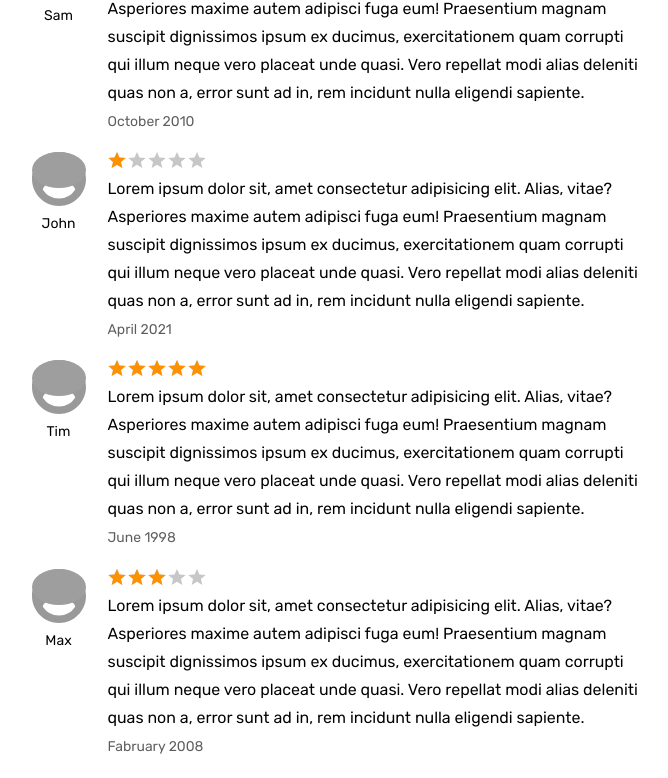
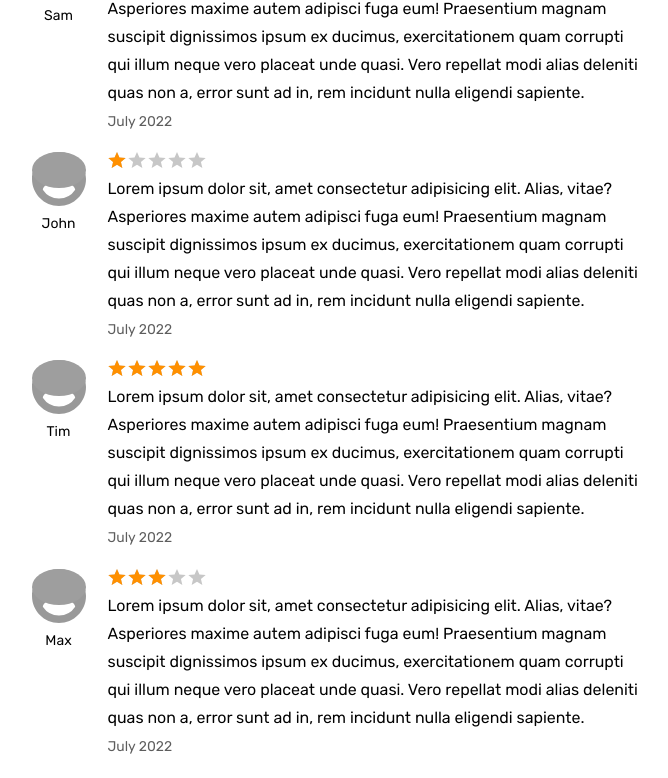
Before and after one commit to timkooo/2041637-six-cities-10, a React (Create React App) app in the folder project/: page /offer/4 in a window 1280 px wide. Shown: the part 1978-2756 px from the top of the page, without its empty margins (302-970 px from the left). Built offline with nearby package versions, Linux system fonts and the light colour scheme; grey boxes are pictures that could not be loaded.

Commit message:
доработан компонент сортировки

```diff
--- a/project/src/components/review/review.tsx
+++ b/project/src/components/review/review.tsx
@@ -1,6 +1,6 @@
 import { FC } from 'react';
 import { Comment } from '../../types/comment';
-import { getRating, convertDate } from '../../utils';
+import { getRating, formatDateDisplayValue, formatDateAttribute } from '../../utils';
 
 type ReviewProps = {
   review: Comment;
@@ -28,8 +28,8 @@ export const Review: FC<ReviewProps> = ({ review }) => (
         </div>
       </div>
       <p className="reviews__text">{review.comment}</p>
-      <time className="reviews__time" dateTime={convertDate(review.date)}>
-        {review.date}
+      <time className="reviews__time" dateTime={formatDateAttribute(review.date)}>
+        {formatDateDisplayValue(review.date)}
       </time>
     </div>
   </li>
--- a/project/src/components/sorting/option.tsx
+++ b/project/src/components/sorting/option.tsx
@@ -13,22 +13,22 @@ export const Option: FC<OptionProps> = ({
   sortingType,
   handleOptionsVisibility,
 }) => {
-  const [isPressed, setIsPressed] = useState(false);
+  const [isSortingTypeSelected, setisSortingTypeSelected] = useState(false);
   const dispatch = useAppDispatch();
 
-  if (currentSorting !== sortingType && isPressed) {
-    setIsPressed(false);
+  if (currentSorting !== sortingType && isSortingTypeSelected) {
+    setisSortingTypeSelected(false);
   }
 
   let optionClass = 'places__option';
-  if (isPressed) {
+  if (isSortingTypeSelected) {
     optionClass += ' places__option--active';
   }
 
   const sortHandler = (type: string) => {
     if (currentSorting !== sortingType) {
       dispatch(changeSorting(type));
-      setIsPressed((prevState) => !prevState);
+      setisSortingTypeSelected((prevState) => !prevState);
     }
     handleOptionsVisibility(false);
   };
--- a/project/src/components/sorting/sorting.tsx
+++ b/project/src/components/sorting/sorting.tsx
@@ -7,14 +7,16 @@ type SortingProps = {
 };
 
 export const Sorting: FC<SortingProps> = ({ currentSorting }) => {
-  const [isSortingTypeShown, setIsSortingTypeShown] = useState(false);
+  const [isSortMenuVisible, setIsSortMenuVisible] = useState(false);
+
+  const toggleSortMenu = () => setIsSortMenuVisible((prevState) => !prevState);
 
   return (
     <form className="places__sorting" action="#" method="get">
       <span className="places__sorting-caption">Sort by</span>
       <span
         className="places__sorting-type"
-        onClick={() => setIsSortingTypeShown((prevState) => !prevState)}
+        onClick={toggleSortMenu}
         tabIndex={0}
       >
         {currentSorting}
@@ -24,7 +26,7 @@ export const Sorting: FC<SortingProps> = ({ currentSorting }) => {
       </span>
       <ul
         className={`places__options places__options--custom ${
-          isSortingTypeShown && 'places__options--opened'
+          isSortMenuVisible && 'places__options--opened'
         }`}
       >
         {Object.entries(SortingTypes).map(([name, value]) => (
@@ -32,7 +34,7 @@ export const Sorting: FC<SortingProps> = ({ currentSorting }) => {
             key={value.toString()}
             currentSorting={currentSorting}
             sortingType={value}
-            handleOptionsVisibility={setIsSortingTypeShown}
+            handleOptionsVisibility={toggleSortMenu}
           />
         ))}
       </ul>
--- a/project/src/mocks/reviews.ts
+++ b/project/src/mocks/reviews.ts
@@ -4,7 +4,7 @@ export const reviews: Comment[] = [
   {
     comment:
       'Lorem ipsum dolor sit, amet consectetur adipisicing elit. Alias, vitae? Asperiores maxime autem adipisci fuga eum! Praesentium magnam suscipit dignissimos ipsum ex ducimus, exercitationem quam corrupti qui illum neque vero placeat unde quasi. Vero repellat modi alias deleniti quas non a, error sunt ad in, rem incidunt nulla eligendi sapiente.',
-    date: 'April 2021',
+    date: 'Sat Jul 30 2022 11:43:49 GMT+0300 (Москва, стандартное время)',
     id: 1,
     rating: 4,
     user: {
@@ -17,7 +17,7 @@ export const reviews: Comment[] = [
   {
     comment:
       'Lorem ipsum dolor sit, amet consectetur adipisicing elit. Alias, vitae? Asperiores maxime autem adipisci fuga eum! Praesentium magnam suscipit dignissimos ipsum ex ducimus, exercitationem quam corrupti qui illum neque vero placeat unde quasi. Vero repellat modi alias deleniti quas non a, error sunt ad in, rem incidunt nulla eligendi sapiente.',
-    date: 'October 2010',
+    date: 'Sat Jul 30 2022 11:43:49 GMT+0300 (Москва, стандартное время)',
     id: 2,
     rating: 3,
     user: {
@@ -30,7 +30,7 @@ export const reviews: Comment[] = [
   {
     comment:
       'Lorem ipsum dolor sit, amet consectetur adipisicing elit. Alias, vitae? Asperiores maxime autem adipisci fuga eum! Praesentium magnam suscipit dignissimos ipsum ex ducimus, exercitationem quam corrupti qui illum neque vero placeat unde quasi. Vero repellat modi alias deleniti quas non a, error sunt ad in, rem incidunt nulla eligendi sapiente.',
-    date: 'April 2021',
+    date: 'Sat Jul 30 2022 11:43:49 GMT+0300 (Москва, стандартное время)',
     id: 3,
     rating: 1,
     user: {
@@ -43,7 +43,7 @@ export const reviews: Comment[] = [
   {
     comment:
       'Lorem ipsum dolor sit, amet consectetur adipisicing elit. Alias, vitae? Asperiores maxime autem adipisci fuga eum! Praesentium magnam suscipit dignissimos ipsum ex ducimus, exercitationem quam corrupti qui illum neque vero placeat unde quasi. Vero repellat modi alias deleniti quas non a, error sunt ad in, rem incidunt nulla eligendi sapiente.',
-    date: 'June 1998',
+    date: 'Sat Jul 30 2022 11:43:49 GMT+0300 (Москва, стандартное время)',
     id: 4,
     rating: 5,
     user: {
@@ -56,7 +56,7 @@ export const reviews: Comment[] = [
   {
     comment:
       'Lorem ipsum dolor sit, amet consectetur adipisicing elit. Alias, vitae? Asperiores maxime autem adipisci fuga eum! Praesentium magnam suscipit dignissimos ipsum ex ducimus, exercitationem quam corrupti qui illum neque vero placeat unde quasi. Vero repellat modi alias deleniti quas non a, error sunt ad in, rem incidunt nulla eligendi sapiente.',
-    date: 'Fabruary 2008',
+    date: 'Sat Jul 30 2022 11:43:49 GMT+0300 (Москва, стандартное время)',
     id: 5,
     rating: 3,
     user: {
--- a/project/src/utils.ts
+++ b/project/src/utils.ts
@@ -1,29 +1,29 @@
 import { Hotel } from './types/hotel';
 
-const monthToNumber: Record<string, string> = {
-  'January' : '01',
-  'Fabruary' : '02',
-  'March' : '03',
-  'April' : '04',
-  'May' : '05',
-  'June' : '06',
-  'July' : '07',
-  'August' : '08',
-  'September' : '09',
-  'October' : '10',
-  'November' : '11',
-  'December' : '12',
-};
+// const monthToNumber: Record<string, string> = {
+//   'January' : '01',
+//   'Fabruary' : '02',
+//   'March' : '03',
+//   'April' : '04',
+//   'May' : '05',
+//   'June' : '06',
+//   'July' : '07',
+//   'August' : '08',
+//   'September' : '09',
+//   'October' : '10',
+//   'November' : '11',
+//   'December' : '12',
+// };
 
 export const getRating = (rating : number) : string => `${rating / 5 * 100}%`;
 
 export const getPlacesByCity = (city: string, places: Hotel[]) => places.filter((place) => place.city.name === city);
 
-export const convertDate = (date : string) => {
-  const reg = RegExp('^([a-zA-Z]+)\\s+([0-9]+)$');
-  const params = reg.exec(date);
-  return params ? `${params[2]}-${monthToNumber[params[1]]}` : '';
-};
+// export const convertDate = (date : string) => {
+//   const reg = RegExp('^([a-zA-Z]+)\\s+([0-9]+)$');
+//   const params = reg.exec(date);
+//   return params ? `${params[2]}-${monthToNumber[params[1]]}` : '';
+// };
 
 export const sortPriceLowToHigh = (placeA: Hotel, placeB: Hotel) => {
   if (placeA.price < placeB.price) {
@@ -54,3 +54,9 @@ export const sortRating = (placeA: Hotel, placeB: Hotel) => {
   }
   return 0;
 };
+
+export const formatDateDisplayValue = (date: string) =>
+  new Date(date).toLocaleDateString('en-US', {year: 'numeric', month: 'long'});
+
+export const formatDateAttribute = (date: string) =>
+  new Date(date).toLocaleDateString('en-CA');
```
